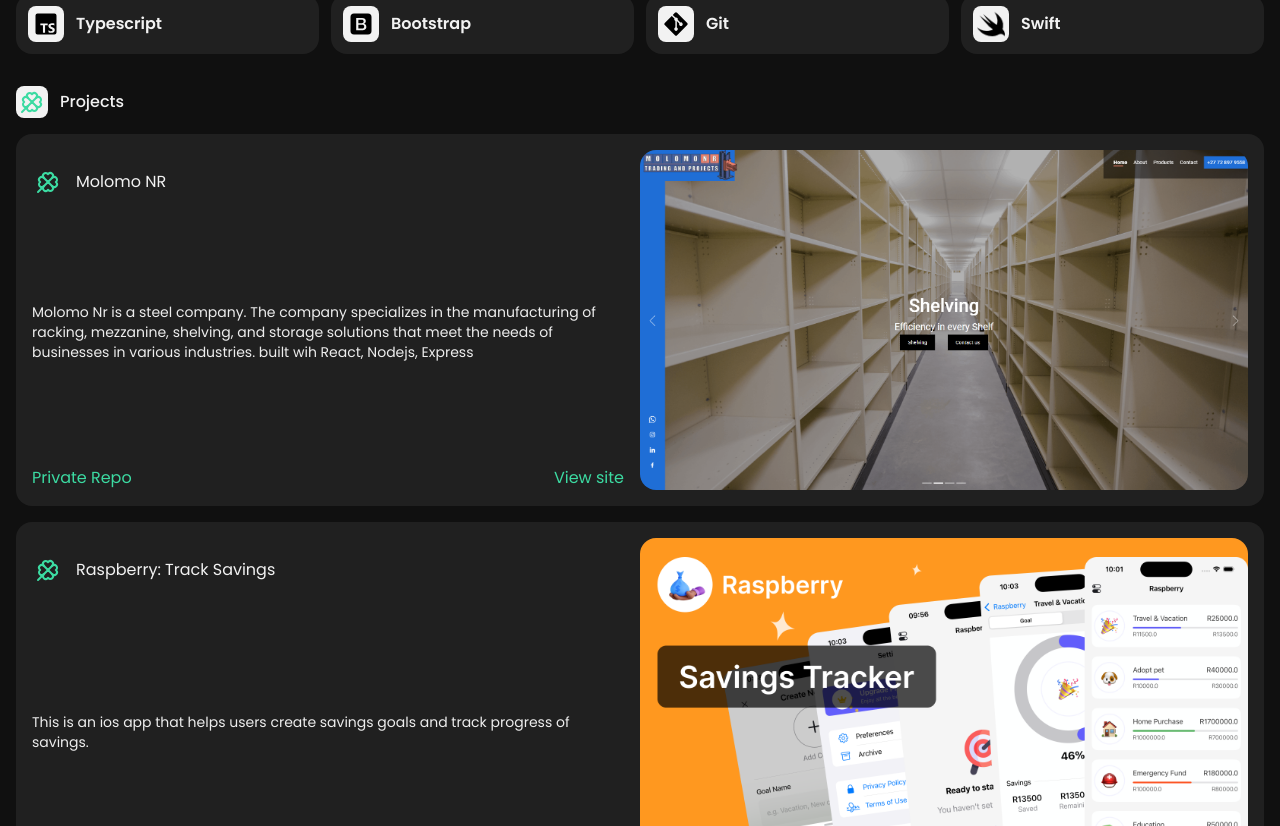
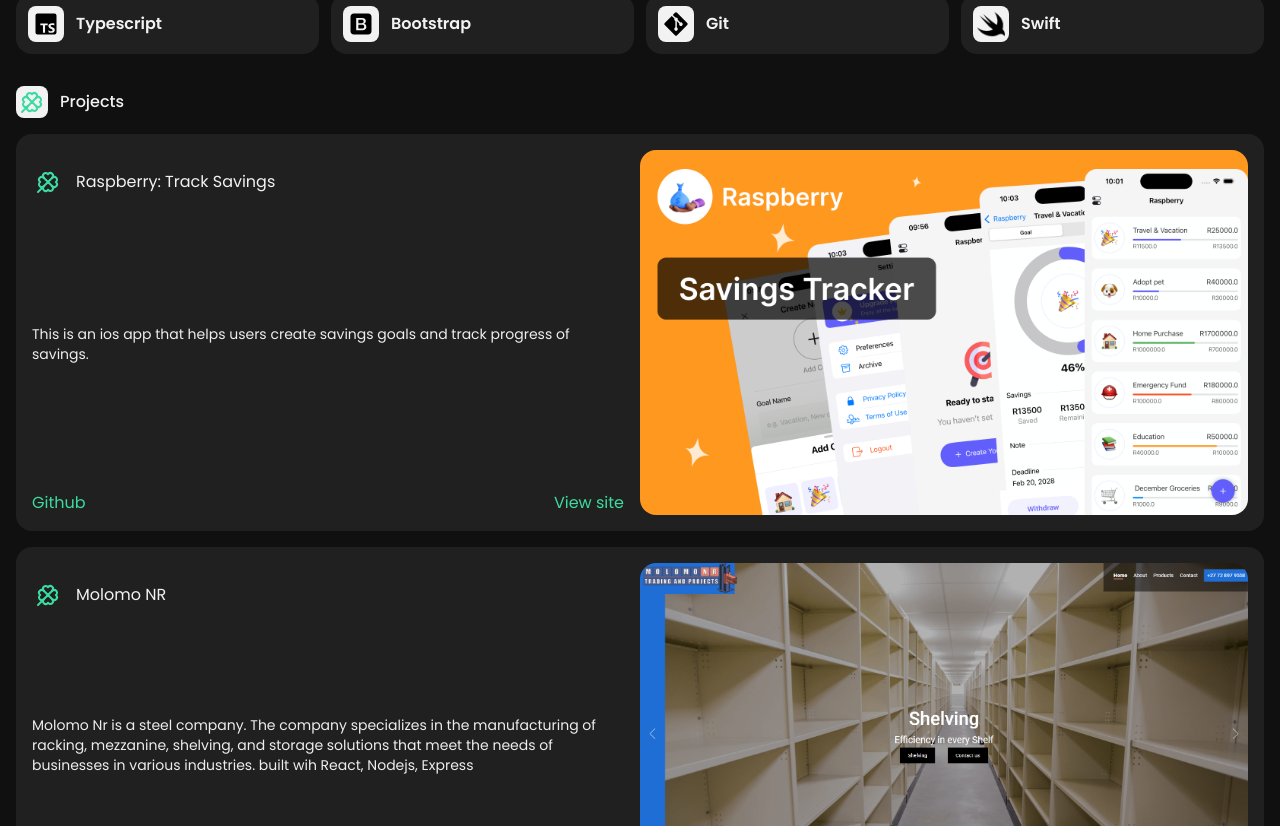
Before and after one commit to BMdluli/portfolio, a Next.js app: page / in a window 1280 px wide. Shown: the part 1814-2640 px from the top of the page. Built offline with nearby package versions, Linux system fonts and the light colour scheme.

Commit message:
update: updated links and project order

```diff
--- a/components/contact-icons.tsx
+++ b/components/contact-icons.tsx
@@ -4,7 +4,7 @@
 const ContactIcons = () => {
   return (
     <div className="fixed bottom-5 right-6 flex flex-col gap-4">
-      <a href="https://github.com/PutTheTrust">
+      <a href="https://github.com/BMdluli">
         <Github className="bg-secondary h-10 w-10 p-2 rounded-lg" />
       </a>
       <a href="mailto:bekithemba.mdluli.bm@gmail.com">
--- a/public/data/projects.ts
+++ b/public/data/projects.ts
@@ -1,21 +1,21 @@
 const projects = [
   {
     id: 0,
+    title: "Raspberry: Track Savings",
+    text: "This is an ios app that helps users create savings goals and track progress of savings.",
+    repo: "https://github.com/BMdluli/raspberry",
+    live: "https://apps.apple.com/za/app/raspberry-budget-tracker/id6741527621",
+    second: "",
+    image: "/raspberry.png",
+  },
+  {
+    id: 1,
     title: "Molomo NR",
     text: "Molomo Nr is a steel company. The company specializes in the manufacturing of racking, mezzanine, shelving, and storage solutions that meet the needs of businesses in various industries. built wih React, Nodejs, Express",
     repo: "",
     live: "https://molomonr.co.za",
     second: "",
     image: "/molomonr.png",
-  },
-  {
-    id: 1,
-    title: "Raspberry: Track Savings",
-    text: "This is an ios app that helps users create savings goals and track progress of savings.",
-    repo: "https://github.com/BMdluli/trezo",
-    live: "https://apps.apple.com/za/app/raspberry-budget-tracker/id6741527621",
-    second: "",
-    image: "/raspberry.png",
   },
   {
     id: 2,
```
